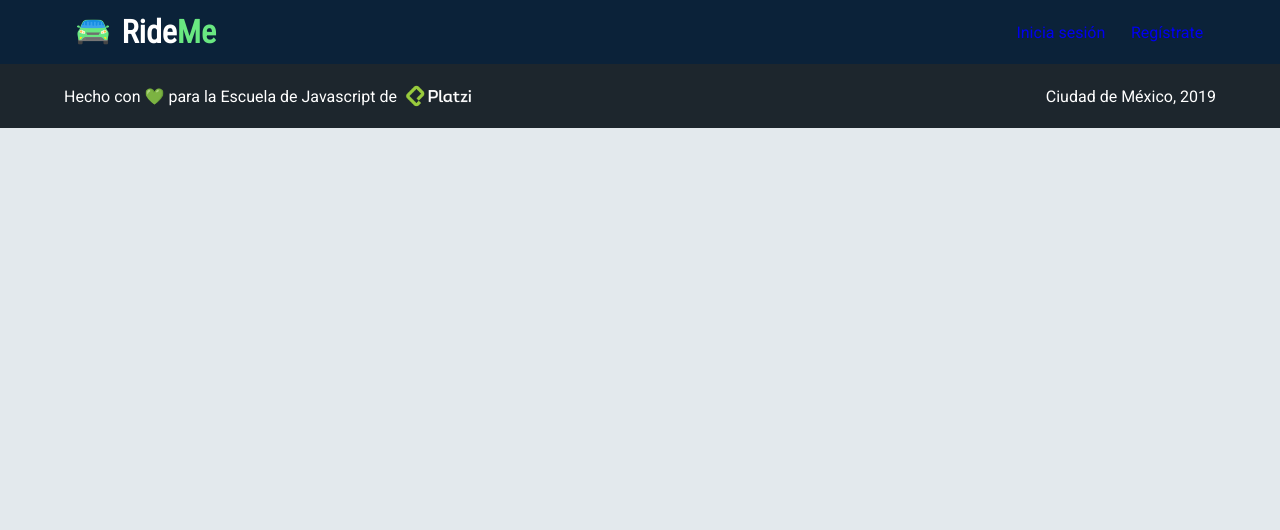
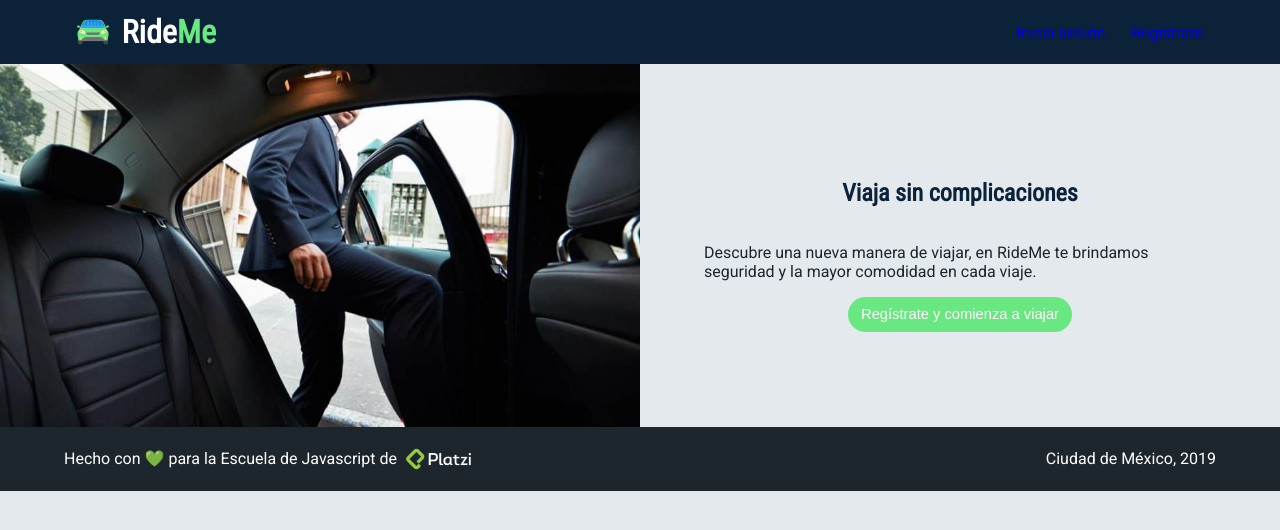
Before and after one commit to luisflorescode/RideMe, a React app: page / in a window 1280 px wide. Shown: the top 530 px of the page. Built offline with nearby package versions, Linux system fonts and the light colour scheme.

Commit message:
Add Hero component

```diff
--- a/src/assets/styles/App.scss
+++ b/src/assets/styles/App.scss
@@ -50,6 +50,20 @@ a {
   text-decoration:none;
 }
 
+button {
+  padding: .75vw 1vw;
+  font-size: 1.15vw;
+  color: $light-color;
+  background-color: $success-color;
+  border: none;
+  border-radius: 1.5vw;
+}
+
+button:hover{
+  cursor: pointer;
+  background-color: $select-color;
+}
+
 :focus {
   outline: none;
 }
@@ -69,3 +83,10 @@ a {
   justify-content: space-between;
   align-items: center;
 }
+
+@mixin flexColCenCen {
+  display: flex;
+  flex-direction: column;
+  justify-content: space-between;
+  align-items: center;
+}
--- /dev/null
+++ b/src/assets/styles/components/Hero.scss
@@ -0,0 +1,17 @@
+@import '../App.scss';
+
+.hero {
+  @include flexBetCen;
+  background-color: $secondary-color;
+
+  .hero__img {
+    width: 50%;
+    height: auto;
+  }
+
+  .hero__right {
+    @include flexColCenCen;
+    width: 50%;
+    padding: 5vw;
+  }
+}
--- /dev/null
+++ b/src/components/Hero.jsx
@@ -0,0 +1,21 @@
+import React from 'react';
+import '../assets/styles/components/Hero.scss';
+import heroImg from '../assets/static/hero.jpg';
+
+const Hero = () => (
+  <section className='hero'>
+    <img className='hero__img' src={heroImg} alt='hero' />
+    <article className='hero__right'>
+      <h2 className='hero__right-title'>Viaja sin complicaciones</h2>
+      <p className='hero__right-text'>
+        Descubre una nueva manera de viajar, en RideMe te brindamos seguridad y
+        la mayor comodidad en cada viaje.
+      </p>
+      <button className='hero__right-button' type='button'>
+        Regístrate y comienza a viajar
+      </button>
+    </article>
+  </section>
+);
+
+export default Hero;
--- a/src/layouts/Horizontal.jsx
+++ b/src/layouts/Horizontal.jsx
@@ -1,11 +1,13 @@
 import React from 'react';
 import Header from '../components/Header';
 import Footer from '../components/Footer';
+import Hero from '../components/Hero';
 
 const Horizontal = ({ children }) => (
   <>
     <Header />
     {children}
+    <Hero />
     <Footer />
   </>
 );
```
Also changed, not shown: src/assets/static/hero.jpg (added).
